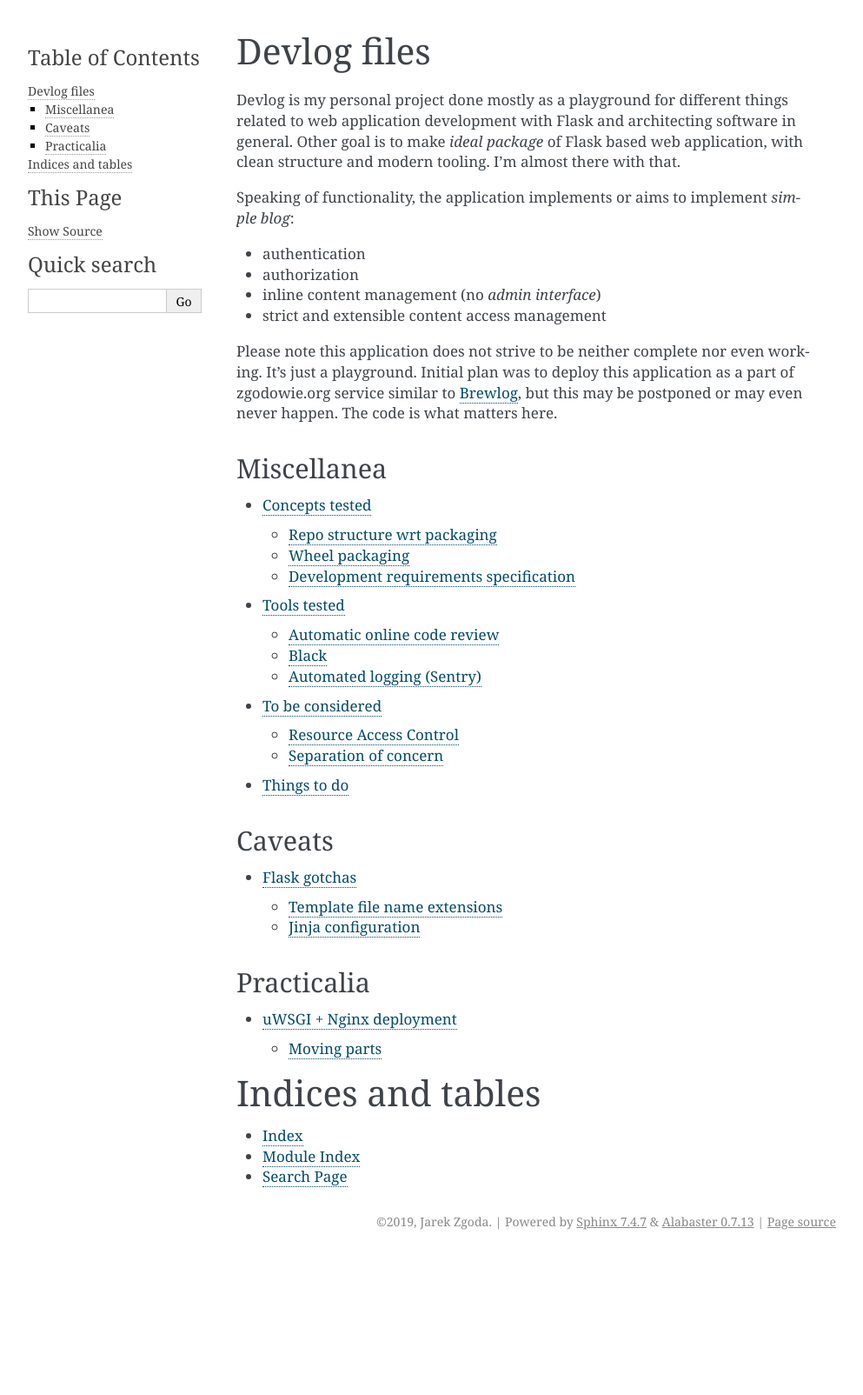
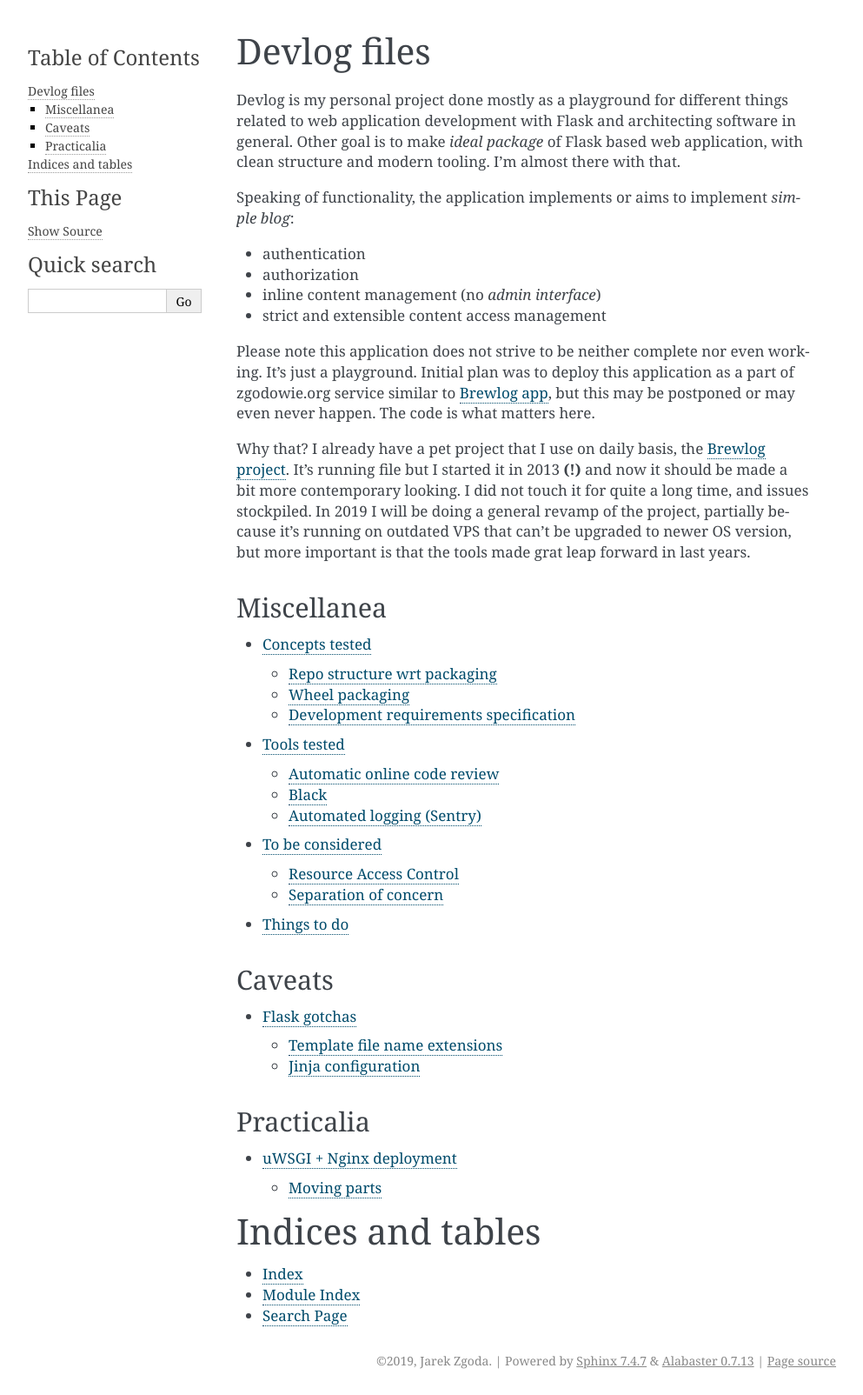
Before and after one commit to zgoda/devlog, a Sphinx documentation site: the page built from docs/index.rst, in a window 1280 px wide. Shown: the whole page at 87% size, without its empty margins (148-1141 px from the left). Built offline with Sphinx 7.4.7, drawn with Linux system fonts in a browser that asks for light colours; before the commit the page ends 1444 px from its top, so only the background shows below that.

Commit message:
Docs updated

```diff
--- a/docs/index.rst
+++ b/docs/index.rst
@@ -17,8 +17,17 @@ Speaking of functionality, the application implements or aims to implement
 Please note this application does not strive to be neither complete nor even
 working. It's just a playground. Initial plan was to deploy this application as
 a part of zgodowie.org service similar to
-`Brewlog <https://brewlog.zgodowie.org>`_, but this may be postponed or may
+`Brewlog app <https://brewlog.zgodowie.org>`_, but this may be postponed or may
 even never happen. The code is what matters here.
+
+Why that? I already have a pet project that I use on daily basis, the
+`Brewlog project <https://github.com/zgoda/brewlog>`_. It's running file but I
+started it in 2013 **(!)** and now it should be made a bit
+more contemporary looking. I did not touch it for quite a long time, and issues
+stockpiled. In 2019 I will be doing a general revamp of the project, partially
+because it's running on outdated VPS that can't be upgraded to newer OS
+version, but more important is that the tools made grat leap forward in last
+years.
 
 Miscellanea
 -----------
```
